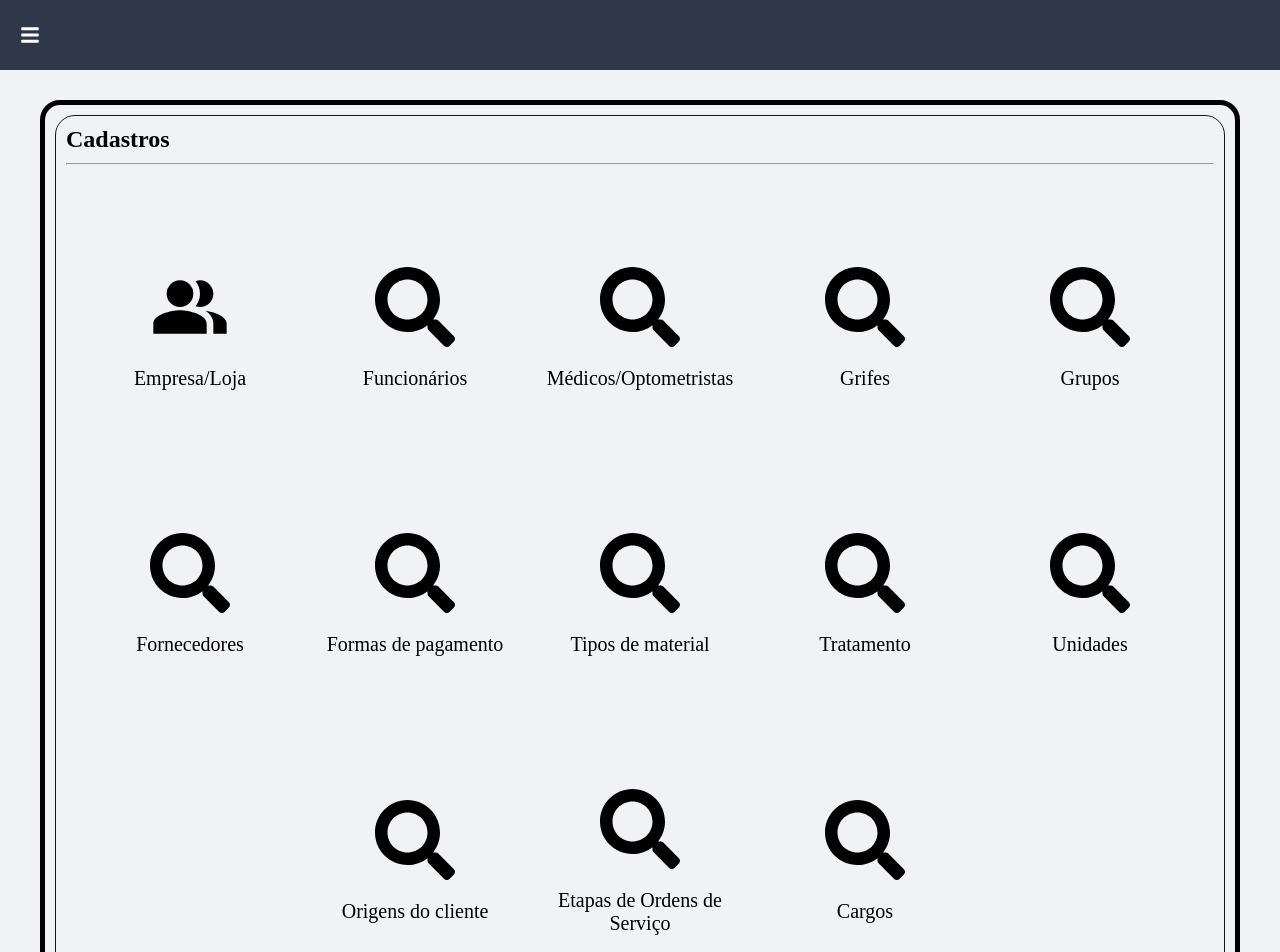
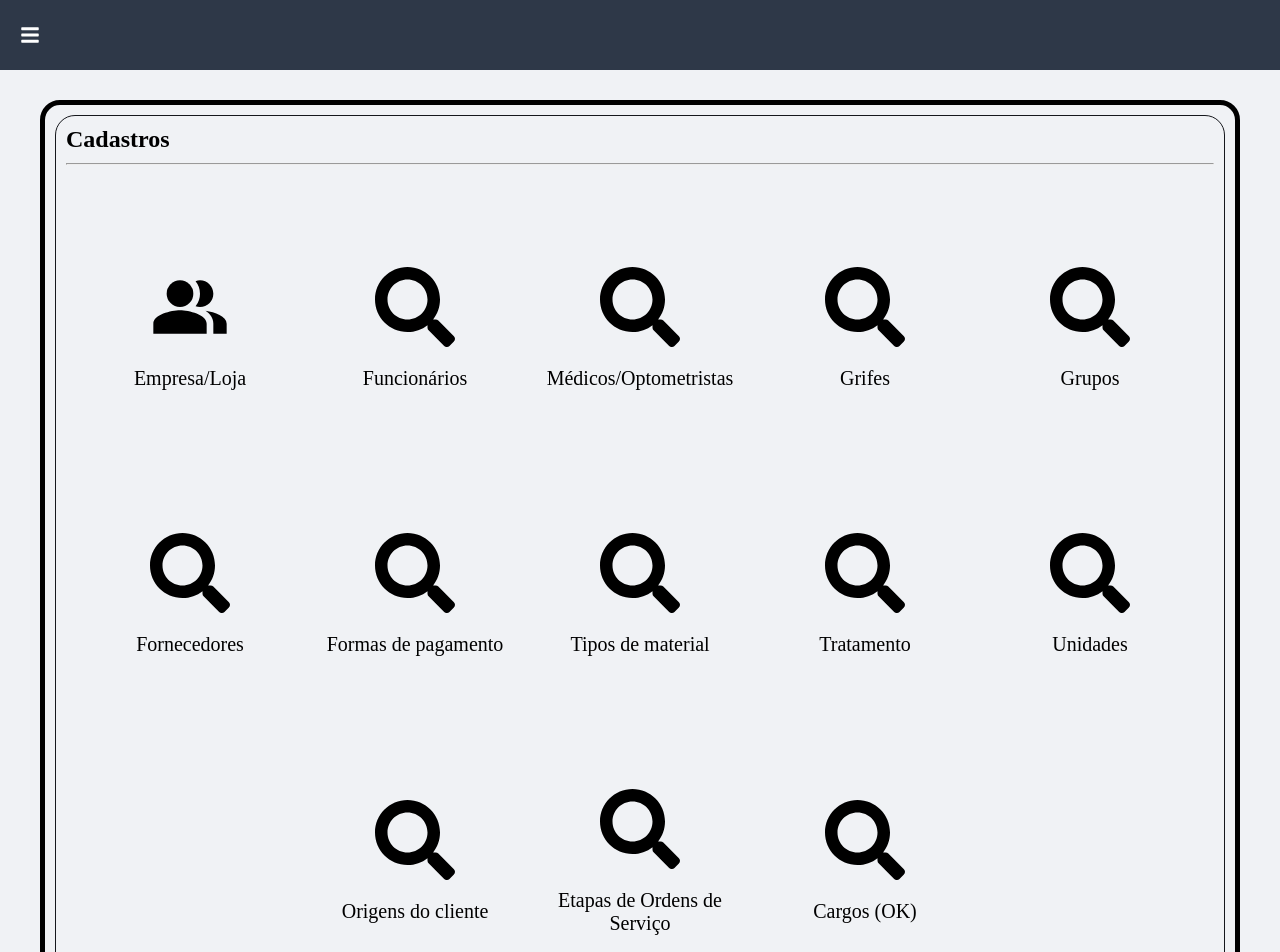
Before and after one commit to slicedcheese1/OticaCrud, a React (Vite) app: page /Sistema/Cadastros in a window 1280 px wide. Shown: the top 952 px of the page. Built offline with nearby package versions, Linux system fonts and the light colour scheme.

Commit message:
Filtro de funcionario por loja

```diff
--- a/src/Componentes/Cadastro/CadastroDashboard/CadastroBotoes2.jsx
+++ b/src/Componentes/Cadastro/CadastroDashboard/CadastroBotoes2.jsx
@@ -93,7 +93,7 @@ const CadastroBotoes2 = () => {
         iconColor="" // Definindo a cor do ícone
       />
        <Botao
-        titulo="Cargos"
+        titulo="Cargos (OK) "
         text="Clique aqui se deseja cadastrar um novo funcionário para sua empresa"
         Icon={FaSearch}
         link="/Sistema/setor/"
--- a/src/Pages/Funcionarios/Funcionario.jsx
+++ b/src/Pages/Funcionarios/Funcionario.jsx
@@ -3,6 +3,8 @@ import { Link } from 'react-router-dom';
 
 const Funcionario = () => {
   const [funcionarios, setFuncionarios] = useState([]);
+  const [search, setSearch] = useState([]);
+
 
 
   useEffect(() => {
@@ -45,12 +47,26 @@ const Funcionario = () => {
   };
 
 
+
+
   return (
     <div className='container-setor'>
       <h1>Funcionários</h1>
+
       <Link to={`/Sistema/cadastro-funcionario/`}>
         <button>+ Novo funcionário</button>
       </Link>
+
+
+      {funcionarios.map((funcionario) => (
+
+            <select id = {funcionario.id} name='Loja'>
+            <option value="" disabled selected >Filtro por Loja</option>
+            <option value="">{funcionario.nome}</option>
+
+          </select>
+          ))}
+
       <hr />
       <br />
       <table className="customers">
```
Lines whose indentation alone changed are shown as unchanged.
